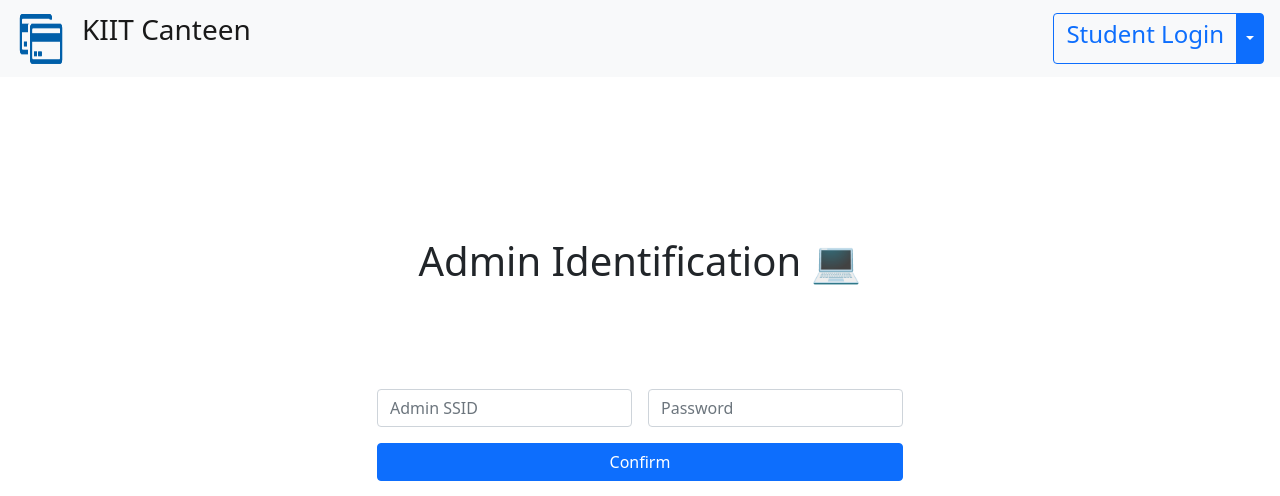
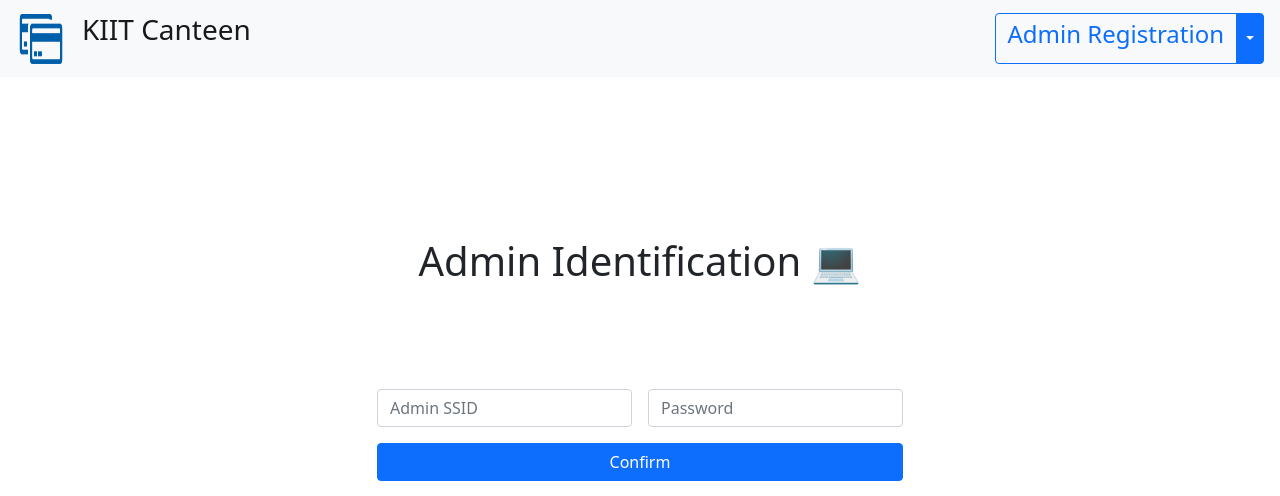
Before and after one commit to bunny-k28/CanteenFastCard, a Flask app: page /admin/login in a window 1280 px wide. Shown: the top 496 px of the page. Run offline with Flask 2, Linux system fonts and the light colour scheme; parts of the project's set-up code (start-up, migrations or seed data) failed here and were passed over.

Commit message:
modified nav bar

```diff
--- a/templates/Admin/admin_login.html
+++ b/templates/Admin/admin_login.html
@@ -35,7 +35,7 @@
 		<div class="btn-group">
 			<a type="button" class="btn btn-outline-primary" href="/home">
 				<h4>
-					Student Login
+					Admin Registration
 				</h4>
 			</a>
 
@@ -47,7 +47,7 @@
 			<ul class="dropdown-menu">
 				<li>
 					<a class="dropdown-item" href="/admin/login/register">
-						Admin Registration
+						Student Login
 					</a>
 				</li>
 			</ul>
```
